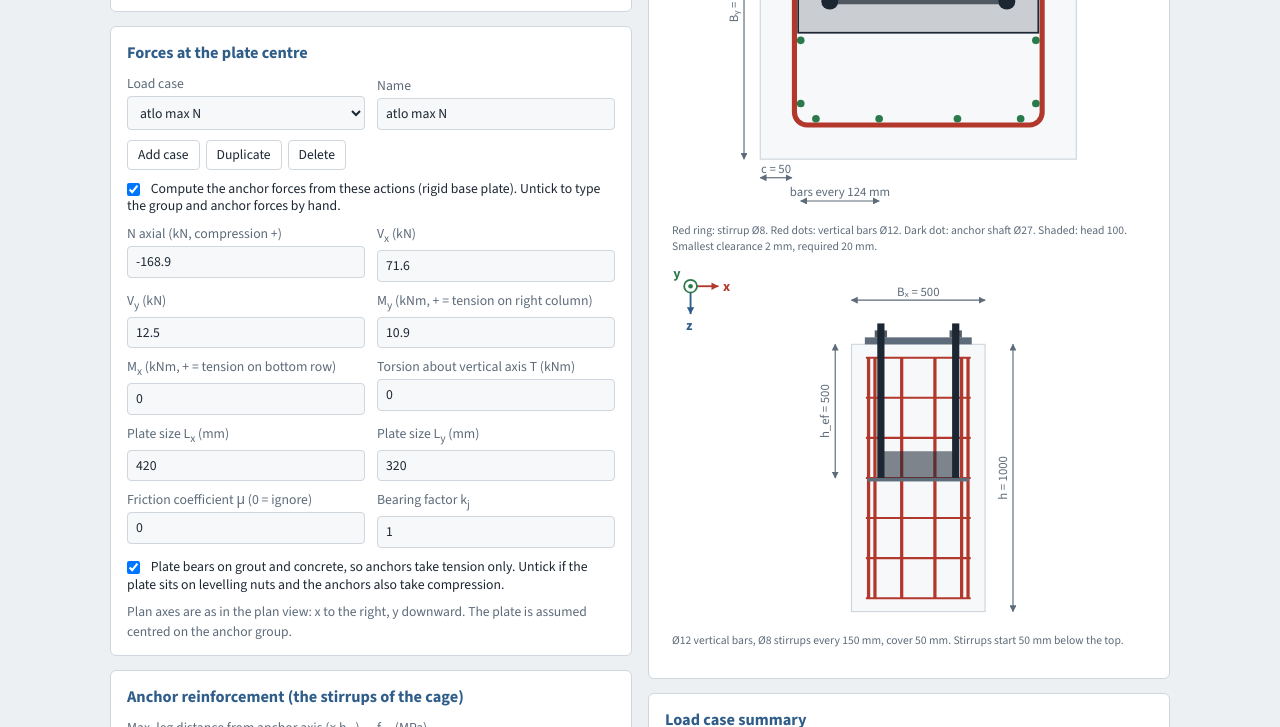
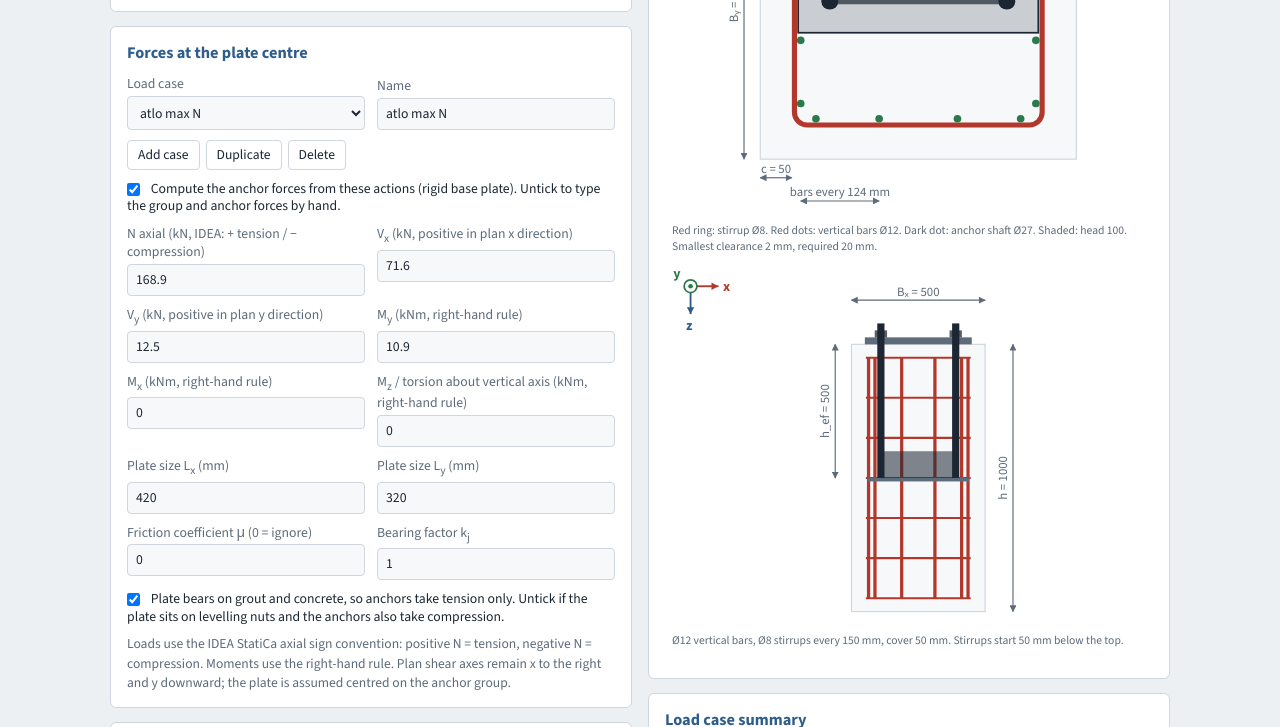
Before and after one commit to RolandBarta132/anchor-calculator, a website: page index.html in a window 1280 px wide. Shown: the part 2073-2800 px from the top of the page. Drawn offline with nearby package versions, Linux system fonts and the light colour scheme.

Commit message:
fix: use IDEA axial load sign convention

```diff
--- a/index.html
+++ b/index.html
@@ -194,18 +194,18 @@ body>*:not(#rep){display:none!important}body{background:#fff}#rep{display:block!
 <p class="note" id="lcnote" style="margin:0 0 10px"></p>
 <div class="g">
 <label class="chk"><input id="useF" type="checkbox" checked> Compute the anchor forces from these actions (rigid base plate). Untick to type the group and anchor forces by hand.</label>
-<label>N axial (kN, compression +)<input id="Nc" type="number" value="-168.9"></label>
-<label>V<sub>x</sub> (kN)<input id="Vx" type="number" value="71.6"></label>
-<label>V<sub>y</sub> (kN)<input id="Vy" type="number" value="12.5"></label>
-<label>M<sub>y</sub> (kNm, + = tension on right column)<input id="My" type="number" value="10.9"></label>
-<label>M<sub>x</sub> (kNm, + = tension on bottom row)<input id="Mx" type="number" value="0"></label>
-<label>Torsion about vertical axis T (kNm)<input id="Mz" type="number" value="0"></label>
+<label>N axial (kN, IDEA: + tension / − compression)<input id="Nc" type="number" value="168.9"></label>
+<label>V<sub>x</sub> (kN, positive in plan x direction)<input id="Vx" type="number" value="71.6"></label>
+<label>V<sub>y</sub> (kN, positive in plan y direction)<input id="Vy" type="number" value="12.5"></label>
+<label>M<sub>y</sub> (kNm, right-hand rule)<input id="My" type="number" value="10.9"></label>
+<label>M<sub>x</sub> (kNm, right-hand rule)<input id="Mx" type="number" value="0"></label>
+<label>M<sub>z</sub> / torsion about vertical axis (kNm, right-hand rule)<input id="Mz" type="number" value="0"></label>
 <label>Plate size L<sub>x</sub> (mm)<input id="Lpx" type="number" value="420"></label>
 <label>Plate size L<sub>y</sub> (mm)<input id="Lpy" type="number" value="320"></label>
 <label>Friction coefficient μ (0 = ignore)<input id="mu" type="number" step="0.05" value="0"></label>
 <label>Bearing factor k<sub>j</sub><input id="kj" type="number" step="0.1" value="1"></label>
 <label class="chk"><input id="bear" type="checkbox" checked> Plate bears on grout and concrete, so anchors take tension only. Untick if the plate sits on levelling nuts and the anchors also take compression.</label>
-</div><p class="note">Plan axes are as in the plan view: x to the right, y downward. The plate is assumed centred on the anchor group.</p></section>
+</div><p class="note">Loads use the IDEA StatiCa axial sign convention: positive N = tension, negative N = compression. Moments use the right-hand rule. Plan shear axes remain x to the right and y downward; the plate is assumed centred on the anchor group.</p></section>
 <section id="manF"><h2>Forces on the anchors (manual input)</h2><div class="g">
 <label>Anchors in tension, x direction<select id="tx"><option>1</option><option selected>2</option><option>3</option></select></label>
 <label>Anchors in tension, y direction<select id="ty"><option>1</option><option selected>2</option><option>3</option></select></label>
@@ -327,12 +327,13 @@ function edges(nx,ny,tx,ty,hs,vs){var sx=v("sx"),sy=v("sy");return{l:(tx<nx&&hs=
 function gs(A,b){var n=3,M=A.map(function(r,i){return r.concat(b[i])}),i,j,k;for(i=0;i<n;i++){var pv=i;for(j=i+1;j<n;j++)if(Math.abs(M[j][i])>Math.abs(M[pv][i]))pv=j;var t=M[i];M[i]=M[pv];M[pv]=t;if(Math.abs(M[i][i])<1e-300)continue;for(j=i+1;j<n;j++){var f2=M[j][i]/M[i][i];for(k=i;k<=n;k++)M[j][k]-=f2*M[i][k];}}var x=[0,0,0];for(i=n-1;i>=0;i--){var s=M[i][n];for(j=i+1;j<n;j++)s-=M[i][j]*x[j];x[i]=Math.abs(M[i][i])<1e-300?0:s/M[i][i];}return x;}
 var FA=[],psecG=1,SIG=0,RES=[];
 function solveLoadTransfer(){
+/* External axial load follows IDEA StatiCa: +N = tension, -N = compression. The legacy plate model uses the opposite internal sign, so Nc is negated once here. */
 var on=$('useF').checked;
 $('manF').style.display=on?'none':'';var lev=$('sm').value==='l';$('tg').parentNode.style.display=lev?'':'none';$('am').parentNode.style.display=lev?'':'none';$('duc').parentNode.style.display=lev?'none':'';
 if(!on){window.VEC=null;FA=[];psecG=1;SIG=0;$('fres').innerHTML='';return;}
 var nx=+$('nx').value,ny=+$('ny').value,sx=v('sx'),sy=v('sy'),As=+$('dia').value.split('|')[0],fck=v('fck'),hef=v('hef'),bear=$('bear').checked;
 var Ec=22000*Math.pow((fck+8)/10,0.3),kA=210000/Ec*As,Lx=v('Lpx'),Ly=v('Lpy'),nc=24,dA=Lx*Ly/(nc*nc);
-var Nt=v('Nc')*1000/Ec,Mxt=v('Mx')*1e6/Ec,Myt=v('My')*1e6/Ec,an=[],cells=[],i,j,k;
+var Nt=-v('Nc')*1000/Ec,Mxt=v('Mx')*1e6/Ec,Myt=v('My')*1e6/Ec,an=[],cells=[],i,j,k;
 for(j=0;j<ny;j++)for(i=0;i<nx;i++)an.push([(i-(nx-1)/2)*sx,(j-(ny-1)/2)*sy,i,j]);
 if(bear)for(i=0;i<nc;i++)for(j=0;j<nc;j++)cells.push([-Lx/2+(i+.5)*Lx/nc,-Ly/2+(j+.5)*Ly/nc]);
 var res=function(p){var r=[-Nt,Myt,Mxt],e;
@@ -359,7 +360,7 @@ var ex=Math.abs(sxx/TT-gx/tn.length),ey=Math.abs(syy/TT-gy/tn.length),s3=3*hef;p
 var R1=function(x){return Math.round(x*10)/10};
 $('NEd').value=R1(TT);$('N1').value=R1(Tmax);$('VEd').value=R1(S.reduce(function(s,q){return s+q[2]},0));$('V1').value=R1(Math.max.apply(null,S.map(function(q){return q[2]})));
 var rowsH=an.map(function(a,q){return `<tr><td>A${q+1}</td><td>${f(T[q],1)}</td><td>${f(S[q][0],1)}</td><td>${f(S[q][1],1)}</td><td>${f(S[q][2],1)}</td></tr>`}).join('');
-$('fres').innerHTML=(ok?'':`<p class='note' style='color:var(--bad)'>No equilibrium found: check the plate size and the loads.</p>`)+`<table><tr><td><b>Anchor</b></td><td><b>N (kN, + tension)</b></td><td><b>V<sub>x</sub></b></td><td><b>V<sub>y</sub></b></td><td><b>V</b></td></tr>${rowsH}</table><p class='note'>Compression under the plate ${f(C,1)} kN, maximum bearing stress ${f(SIG,1)} MPa. Friction takes ${f(Math.min(Vm,v('mu')*C),1)} kN of the shear. With bearing on grout, anchors in the compression zone show 0 because the concrete carries the compression.</p>`;
+$('fres').innerHTML=(ok?'':`<p class='note' style='color:var(--bad)'>No equilibrium found: check the plate size and the loads.</p>`)+`<table><tr><td><b>Anchor</b></td><td><b>N (kN, + tension / − compression)</b></td><td><b>V<sub>x</sub></b></td><td><b>V<sub>y</sub></b></td><td><b>V</b></td></tr>${rowsH}</table><p class='note'>Compression under the plate ${f(C,1)} kN, maximum bearing stress ${f(SIG,1)} MPa. Friction takes ${f(Math.min(Vm,v('mu')*C),1)} kN of the shear. With bearing on grout, anchors in the compression zone show 0 because the concrete carries the compression.</p>`;
 }
 function cbars(){var c0=v('cv')+v('dst')+v('dvb')/2;return GEO.vbars(v('Bx'),v('By'),c0,Math.max(2,+$('nbx').value),Math.max(2,+$('nby').value),v('dvb')).map(function(b){return [b.x,b.y]});}
 function qual(){var nx=+$('nx').value,ny=+$('ny').value,sx=v('sx'),sy=v('sy'),x0=v('cl'),y0=v('ct'),hef=v('hef'),kre=v('kre'),tx=Math.min(+$('tx').value,nx),ty=Math.min(+$('ty').value,ny),hs=$('hs').value,vs=$('vs').value,ta=[],i,j;
```
